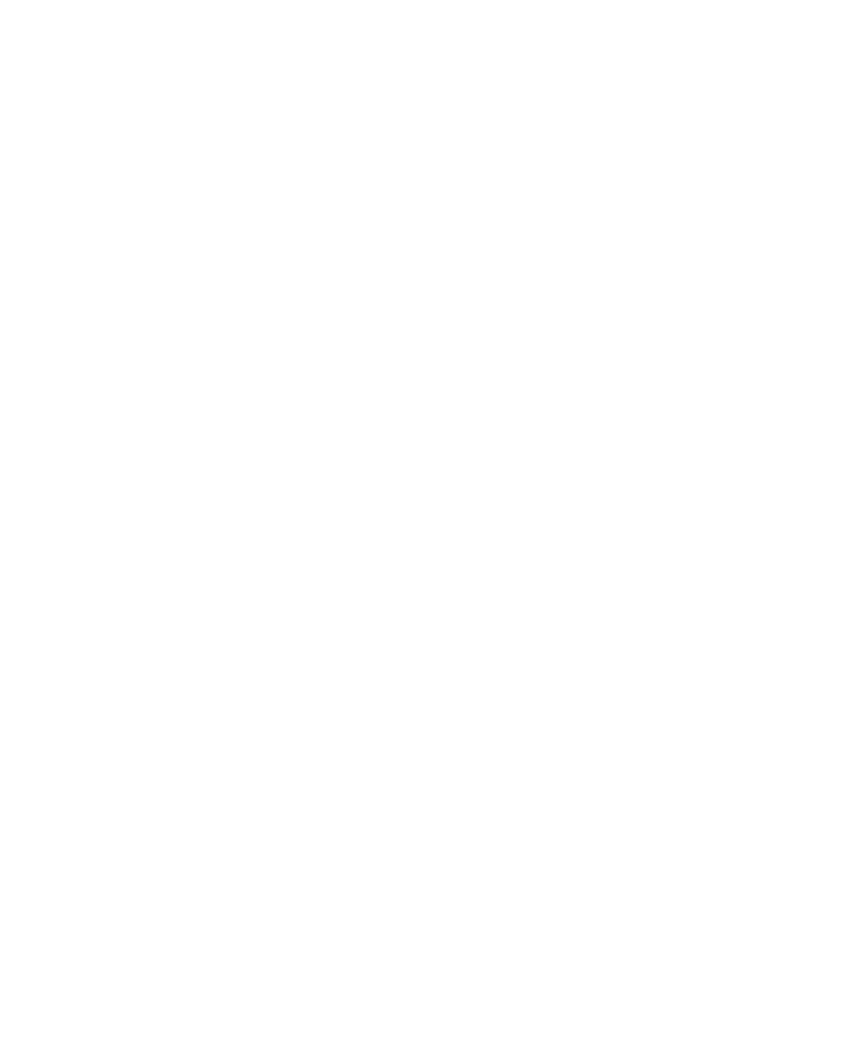
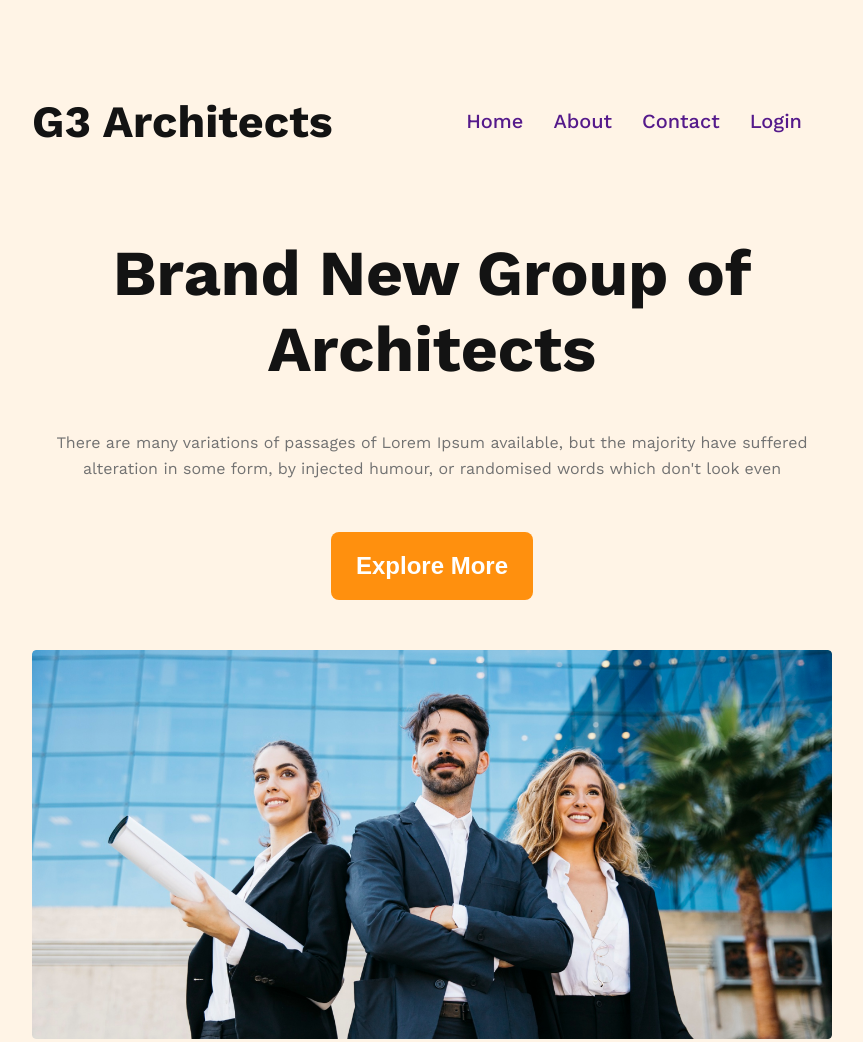
Before and after one commit to Rakibulislam1/G3-Architects-Resources, a plain HTML site: page index.html in a window 1280 px wide. Shown: the whole page, without its empty margins (208-1071 px from the left). Before the commit the page ends 800 px from the top, so only its background shows below. Drawn offline with nearby package versions, Linux system fonts and the light colour scheme.

Commit message:
header section end

```diff
--- a/index.html
+++ b/index.html
@@ -1,12 +1,46 @@
 <!DOCTYPE html>
 <html lang="en">
+
 <head>
     <meta charset="UTF-8">
     <meta name="viewport" content="width=device-width, initial-scale=1.0">
     <title>G3-Architects-Resources</title>
     <link rel="stylesheet" href="./style/architect.css">
 </head>
+
 <body>
+    <!-- header section start -->
+    <header>
+        <nav class="nav_bar">
+            <h3 class="brand_logo">G3 Architects</h3>
 
+            <ul class="menus">
+                <li><a href="">Home</a></li>
+                <li><a href="">About</a></li>
+                <li><a href="">Contact</a></li>
+                <li><a href="">Login</a></li>
+            </ul>
+        </nav>
+
+        <div class="banner">
+            <div class="banner_content">
+                <h1 class="banner_title">Brand New Group of Architects</h1>
+                <p class="banner_description">There are many variations of passages of Lorem Ipsum available, but the
+                    majority have suffered alteration in some form, by injected humour, or randomised words which don't
+                    look even</p>
+                <button class="btn_primary">Explore More</button>
+            </div>
+            <img src="./images/banner.png" alt="">
+        </div>
+    </header>
+    <!-- header section end -->
+
+    <!-- Main section start -->
+    <main>
+
+    </main>
+    <!-- Main section end -->
+    <footer></footer>
 </body>
+
 </html>
--- a/style/architect.css
+++ b/style/architect.css
@@ -0,0 +1,127 @@
+@import url('https://fonts.googleapis.com/css2?family=Work+Sans:wght@400;500;600;700;800;900&display=swap');
+
+
+body {
+    margin: 0;
+    padding: 0;
+    font-family: 'Work Sans', sans-serif;
+}
+
+.btn_primary {
+    padding: 20px 25px;
+    border-radius: 8px;
+    background: #FF900E;
+    color: #fff;
+    font-size: 1.5rem;
+    font-weight: 600;
+    border: none;
+}
+
+header {
+    background: rgba(255, 144, 14, 0.10);
+    padding: 50px 240px;
+}
+
+.nav_bar {
+    display: flex;
+    justify-content: space-between;
+    align-items: center;
+}
+
+.menus {
+    list-style: none;
+    display: flex;
+    cursor: pointer;
+    color: #424242;
+    font-size: 1.25rem;
+    font-weight: 500;
+}
+
+.menus a {
+    text-decoration: none;
+    margin-right: 30px;
+}
+
+.brand_logo {
+    color: #131313;
+    font-size: 2.8rem;
+    font-weight: 700;
+}
+
+/* nav end */
+
+.banner_content {
+    max-width: 800px;
+    text-align: center;
+    margin: 0 auto;
+}
+
+.banner_title {
+    font-size: 4rem;
+    color: #131313;
+    font-weight: 700;
+}
+
+.banner_description {
+    color: #727272;
+    font-size: 1rem;
+    font-weight: 400;
+    line-height: 26px;
+    margin-bottom: 50px;
+}
+
+.banner img{
+    margin-top: 50px;
+    width: 100%;
+}
+
+
+
+
+
+
+
+
+
+/* Media query start*/
+
+/* Mobile device */
+@media screen and (max-width: 576px){
+    header{
+        padding: 20px;
+    }
+
+    .brand_logo {
+        font-size: 1.5rem;
+        text-align: center;
+    }
+
+    .nav_bar{
+        flex-direction: column;
+    }
+    .menus{
+        font-size: 0.9rem;
+    }
+
+    .banner_title {
+        font-size: 2rem;
+    }
+}
+
+/* tablet or medium device */
+
+@media screen and (min-width: 576px) and (max-width: 960px){
+    header{
+        padding: 50px;
+    }
+
+    .brand_logo {
+        font-size: 2rem;
+    }
+
+    .nav_bar{
+        flex-direction: column;
+    }
+}
+
+/* Media query end*/
```
